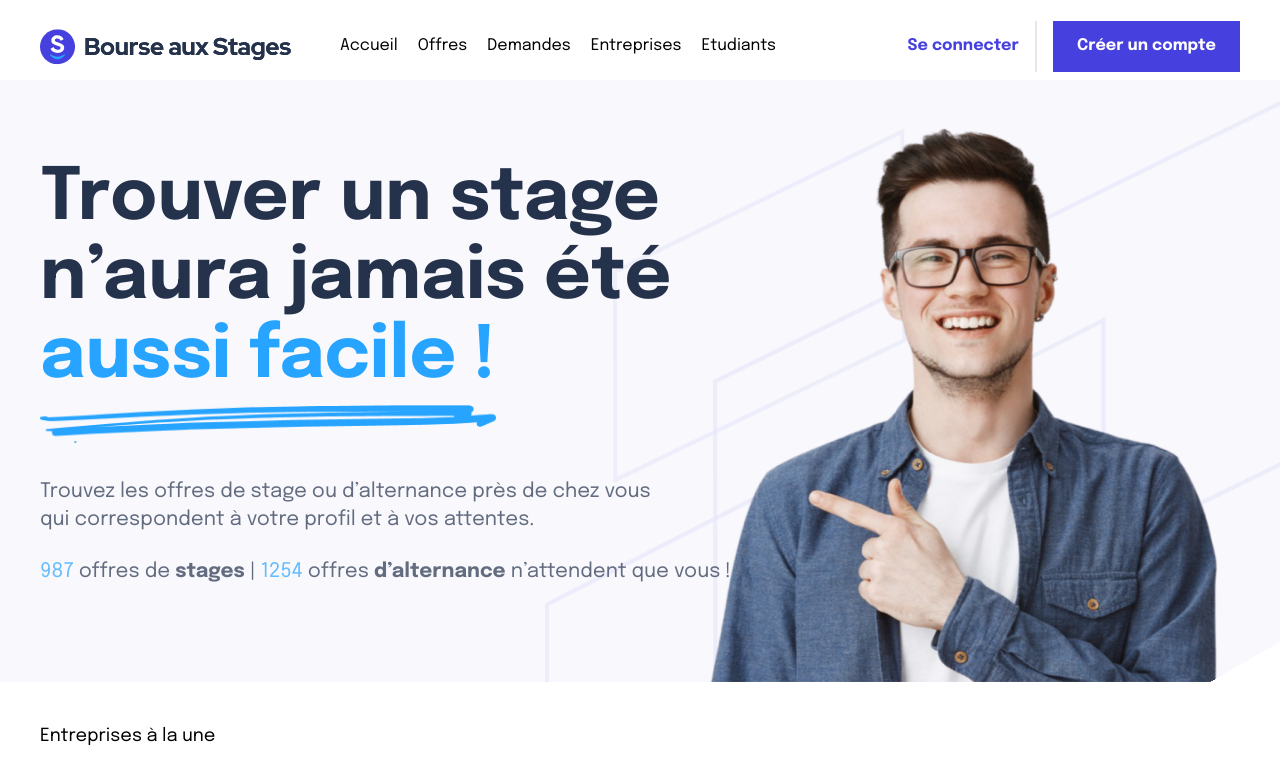
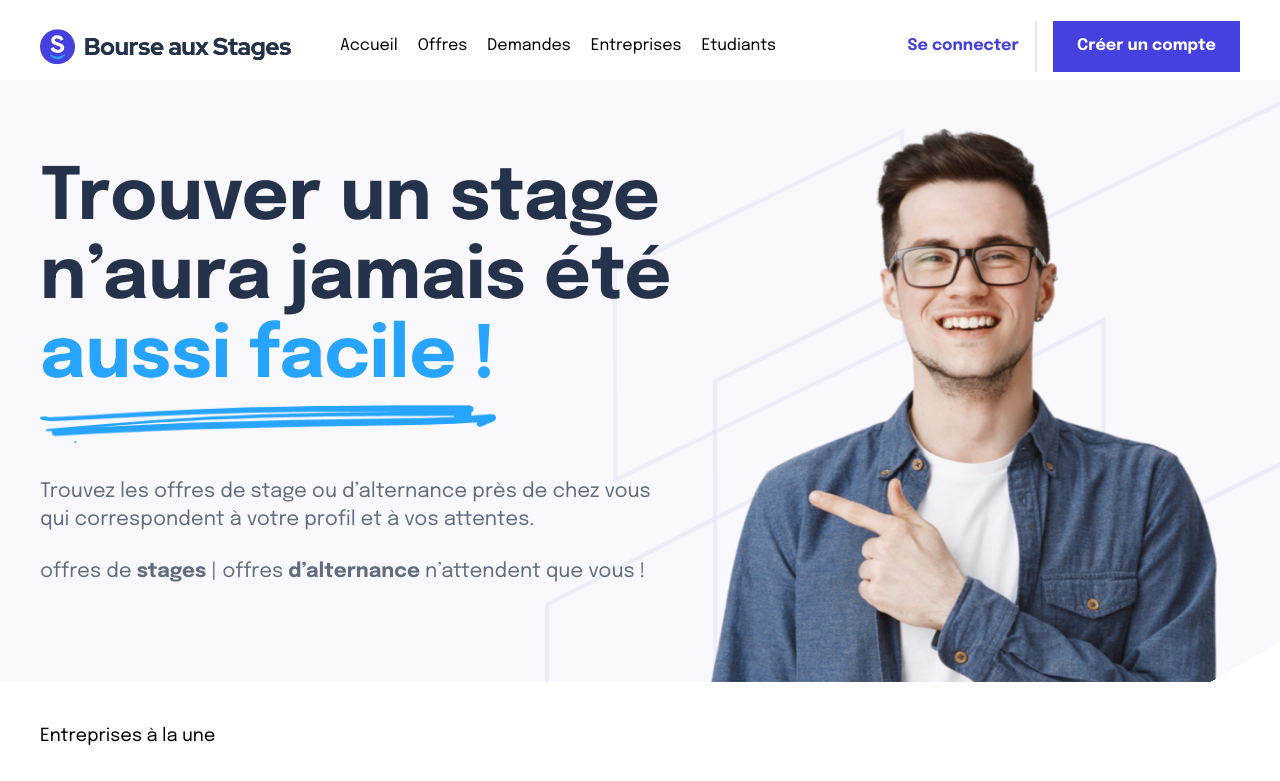
Before and after one commit to clara-lancelle/bas, a React (Create React App) app: page / in a window 1280 px wide. Shown: the top 781 px of the page. Built offline with nearby package versions, Linux system fonts and the light colour scheme; no server answers.

Commit message:
add first api call on home page counters

```diff
--- a/src/Components/Home/Home.js
+++ b/src/Components/Home/Home.js
@@ -1,5 +1,5 @@
-import React from "react";
-import { Link } from "react-router-dom";
+import React, { useEffect, useState } from "react";
+import { Link, useSearchParams } from "react-router-dom";
 import './home.css';
 import amd from '../../Images/Home/Company/amd.png'
 import intel from '../../Images/Home/Company/intel.png'
@@ -10,9 +10,19 @@ import dashboardCompany from '../../Images/Home/dashboard-company.png'
 import arrowRight from '../../Images/Icons/arrow-right.svg'
 
 
-export default function Header() {
-    const totalStages = 987;
-    const totalAlternances = 1254;
+export default function Home() {
+    const { REACT_APP_API_URL } = process.env;
+    const [offerCount, setOfferCount] = useState()
+
+    useEffect(() => {
+        fetch(`${REACT_APP_API_URL}/api/offers/count`, {
+            method: "GET",
+        })
+            .then(response => response.json())
+            .then(response => setOfferCount({ ...response }))
+            .catch(err => console.error(err));
+    }, [])
+
     return (
         <>
             <div className="background">
@@ -23,7 +33,7 @@ export default function Header() {
                             <span className="text-blue-light relative vector-linear">aussi facile !</span>
                         </h2>
                         <h3 className="text-gray-dark opacity-70 mt-20 text-xl">Trouvez les offres de stage ou d’alternance près de chez vous <br />qui correspondent à votre profil et à vos attentes.</h3>
-                        <p className="text-gray-dark opacity-70 mt-6 text-xl"><span className="text-blue-light">{totalStages}</span> offres de <b>stages</b> | <span className="text-blue-light">{totalAlternances}</span> offres <b>d’alternance</b> n’attendent que vous !</p>
+                        <p className="text-gray-dark opacity-70 mt-6 text-xl"><span className="text-blue-light">{offerCount?.internship}</span> offres de <b>stages</b> | <span className="text-blue-light">{offerCount?.apprenticeship}</span> offres <b>d’alternance</b> n’attendent que vous !</p>
                     </div>
                 </div>
             </div>
```
Also changed, not shown: 1 other file (tests, documents, lock files or other folders). Lines whose indentation alone changed are shown as unchanged.
